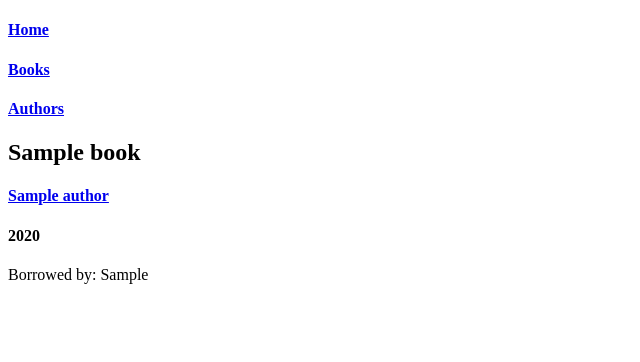
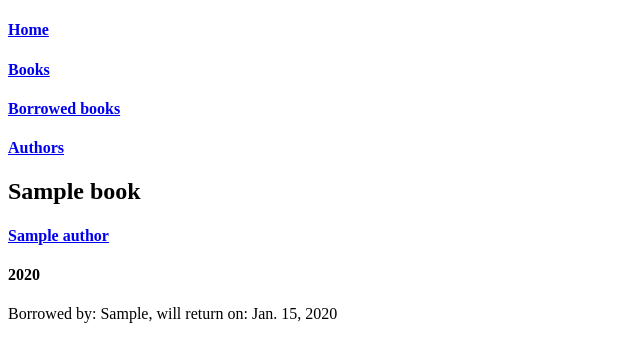
Before and after one commit to iamannaevans/knihovnicka, a Django app: page /books/1/ in a window 1280 px wide. Shown: the top 362 px of the page, without its empty margins (0-640 px from the left). Run offline with Django 3.2, Linux system fonts and the light colour scheme; tables that the repository leaves empty hold one stand-in row (Sample ...).

Commit message:
Add borrowed books view

```diff
--- a/books/models.py
+++ b/books/models.py
@@ -1,5 +1,6 @@
 from django.db import models
 from django.urls import reverse
+from datetime import datetime
 
 # Create your models here.
 class Author(models.Model):
@@ -16,6 +17,7 @@ class Book(models.Model):
     writer = models.ForeignKey(Author, on_delete=models.CASCADE)
     borrowed = models.BooleanField(default=False)
     borrowed_by = models.CharField(max_length=60, blank=True, null=False)
+    returned = models.DateField(default=datetime.now(), blank=True, null=False)
 
     # Get book url by id
     def get_book_url(self):
--- a/books/views.py
+++ b/books/views.py
@@ -44,10 +44,17 @@ def author_dynamic_lookup_view(request, id):
 
 # Search view
 def search(request):
-    template = 'book/book_list.html'
     query = request.GET.get('q')
     results = Book.objects.filter(Q(title__icontains=query))
     context = {
         'object_list': results,
     }
-    return render(request, template, context)
+    return render(request, 'book/book_list.html', context)
+
+# View of borrowed books
+def borrowed(request):
+    queryset = Book.objects.all()
+    context = {
+        'books': queryset
+    }
+    return render(request, 'book/borrowed_books.html', context)
--- a/knihovnicka/urls.py
+++ b/knihovnicka/urls.py
@@ -22,7 +22,8 @@ from books.views import (
     author_list_view,
     book_dynamic_lookup_view,
     author_dynamic_lookup_view,
-    search
+    search,
+    borrowed
 )
 
 # Registering urls
@@ -33,5 +34,6 @@ urlpatterns = [
     path('authors/', author_list_view, name='author_list'),
     path('books/<int:id>/', book_dynamic_lookup_view, name='book_detail_view'),
     path('authors/<int:id>/', author_dynamic_lookup_view, name='author_detail_view'),
-    path('search/', search, name='search_results')
+    path('search/', search, name='search_results'),
+    path('borrowed/', borrowed, name='borrowed_books')
 ]
--- a/templates/book/detail.html
+++ b/templates/book/detail.html
@@ -4,5 +4,6 @@
 <h2>{{ book.title }}</h2>
 <h4><a href='{{ book.writer.get_author_url }}'>{{ book.writer.name }}</a></h4>
 <h4>{{ book.year|date:'Y' }}</h4>
-<p>{% if book.borrowed %} Borrowed by: {{ book.borrowed_by }} {% endif %}</p>
+<p>{% if book.borrowed %} Borrowed by: {{ book.borrowed_by }},
+  will return on: {{ book.returned }} {% else %} Currently in your library.{% endif %}</p>
 {% endblock %}
--- a/templates/navbar.html
+++ b/templates/navbar.html
@@ -1,5 +1,6 @@
 <nav>
   <h4><a href='/'>Home</a></h4>
   <h4><a href='/books'>Books</a></h4>
+  <h4><a href='/borrowed'>Borrowed books</a></h4>
   <h4><a href='/authors'>Authors</a></h4>
 </nav>
```
Also changed, not shown: templates/book/borrowed_books.html (added, +20 -0 lines), books/migrations/0004_book_returned.py (added), books/migrations/0005_auto_20190616_2152.py (added), books/migrations/0006_auto_20190616_2156.py (added).
